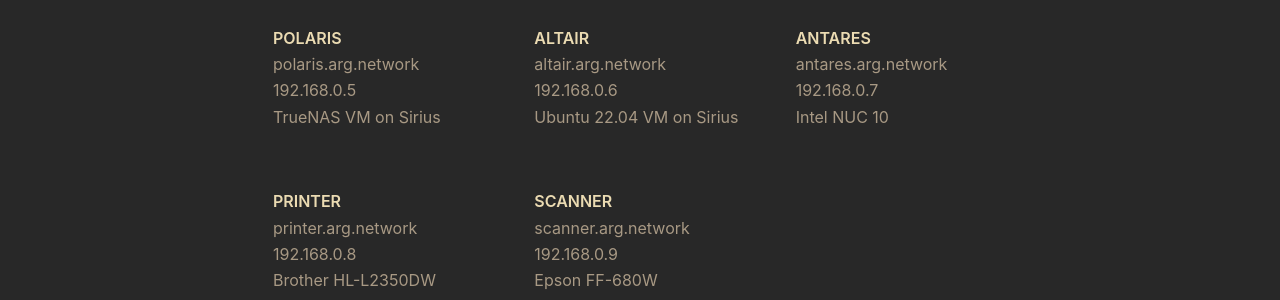
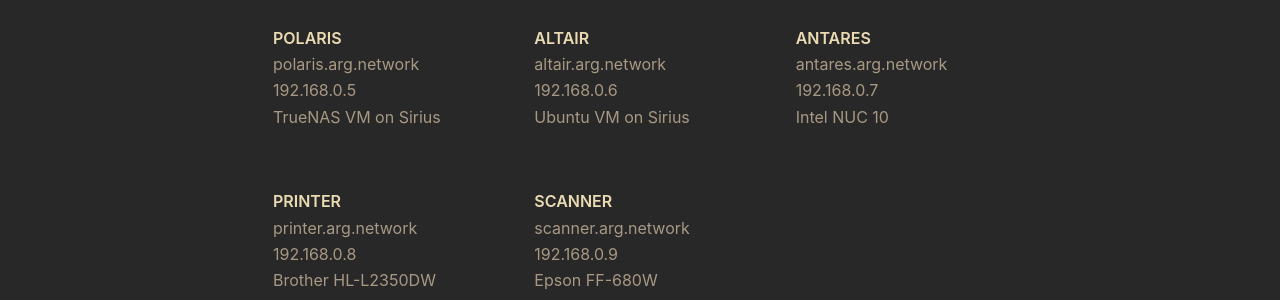
Before and after one commit to arg/dotfiles, a Jekyll site: the page built from docs/index.html, in a window 1280 px wide. Shown: the part 345-645 px from the top of the page. Built offline with Jekyll 4.4.1, drawn with Linux system fonts in a browser that asks for light colours.

Commit message:
No need to specify version

```diff
--- a/docs/_data/devices.yml
+++ b/docs/_data/devices.yml
@@ -23,7 +23,7 @@
   ip: '192.168.0.5'
 
 - name: 'Altair'
-  description: 'Ubuntu 22.04 VM on Sirius'
+  description: 'Ubuntu VM on Sirius'
   url: 'https://altair.arg.network'
   hostname: 'altair.arg.network'
   ip: '192.168.0.6'
```
